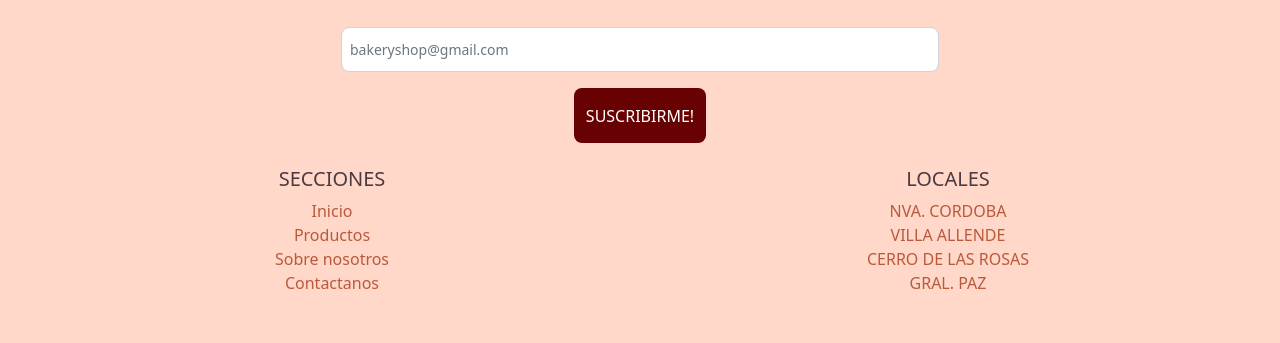
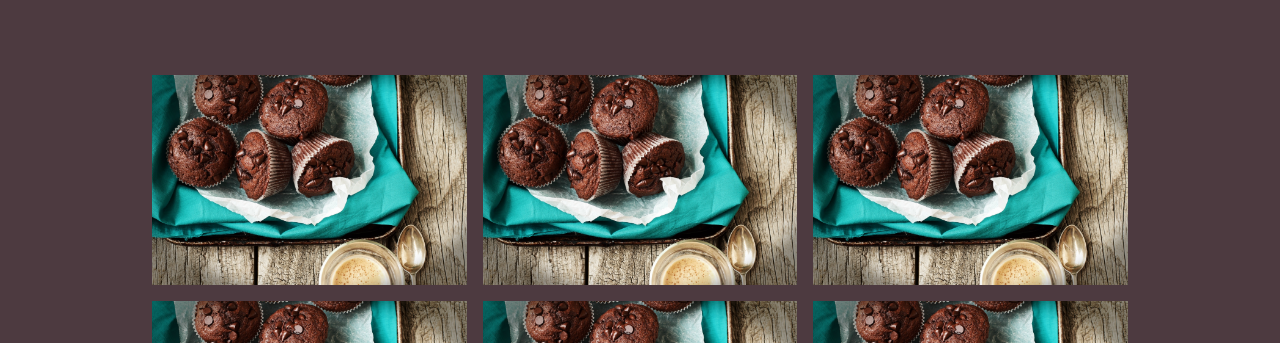
Before and after one commit to marcom25/panaderia-proyect, a React (Create React App) app: page / in a window 1280 px wide. Shown: the part 2320-2663 px from the top of the page. Built offline with nearby package versions, Linux system fonts and the light colour scheme; a web font is replaced by a local one.

Commit message:
Adding collage

```diff
--- a/public/index.html
+++ b/public/index.html
@@ -12,7 +12,7 @@
     <link rel="apple-touch-icon" href="%PUBLIC_URL%/logo192.png" />
     <link rel="manifest" href="%PUBLIC_URL%/manifest.json" />
 
-    <title>React App</title>
+    <title>Bakery Shop</title>
   </head>
   <body>
     <div id="root"></div>
--- a/src/components/Card.jsx
+++ b/src/components/Card.jsx
@@ -14,7 +14,6 @@ const Card = ({image ,msg}) => {
             <div className="card-body bg-orange-light card-content">
                 <h5 className="card-title">{msg} </h5>
 
-
             </div>
         </div>
     );
--- /dev/null
+++ b/src/components/CollageImages.jsx
@@ -0,0 +1,40 @@
+import muffins from "../images/muffins.jpg";
+
+const CollageImages = () => {
+    return (
+        <>
+
+                    <div className="col-md-4 col-12 p-4 p-md-2">
+                        <img src={muffins} alt="muffins" className="w-100"/>
+                    </div>
+                    <div className="col-md-4 col-12 p-4 p-md-2">
+                        <img src={muffins} alt="muffins" className="w-100"/>
+                    </div>
+                    <div className="col-md-4 col-12 p-4 p-md-2">
+                        <img src={muffins} alt="muffins" className="w-100"/>
+                    </div>
+                    <div className="col-md-4 col-12 p-4 p-md-2">
+                        <img src={muffins} alt="muffins" className="w-100"/>
+                    </div>
+                    <div className="col-md-4 col-12 p-4 p-md-2">
+                        <img src={muffins} alt="muffins" className="w-100"/>
+                    </div>
+                    <div className="col-md-4 col-12 p-4 p-md-2">
+                        <img src={muffins} alt="muffins" className="w-100"/>
+                    </div>
+                    <div className="col-md-4 col-12 p-4 p-md-2">
+                        <img src={muffins} alt="muffins" className="w-100"/>
+                    </div>
+                    <div className="col-md-4 col-12 p-4 p-md-2">
+                        <img src={muffins} alt="muffins" className="w-100"/>
+                    </div>
+                    <div className="col-md-4 col-12 p-4 p-md-2">
+                        <img src={muffins} alt="muffins" className="w-100"/>
+                    </div>
+
+        </>
+
+    );
+}
+
+export default CollageImages;
--- a/src/components/Grid.jsx
+++ b/src/components/Grid.jsx
@@ -1,3 +1,4 @@
+// IMPORTS DE COMPONENTES
 import React from 'react';
 import Sidebar from "./Sidebar";
 import Navbar from './Navbar';
@@ -5,6 +6,7 @@ import Card from "./Card";
 import ParallaxBg from './ParallaxBg';
 import Carousel from './Carousel';
 import Footer from './Footer';
+import CollageImages from './CollageImages';
 // IMPORTS DE CSS
 import "../css/Grid.css"
 import "../css/Colors.css"
@@ -44,6 +46,9 @@ const Grid = () => {
                     <Carousel/>
                 </div>
             </div>
+            <div className='row bg-brown' style={{padding: '9rem'}}>
+                <CollageImages/>
+            </div>
             <div className='row'>
                 <div className='col-sm p-0'>
                     <Footer/>
```
